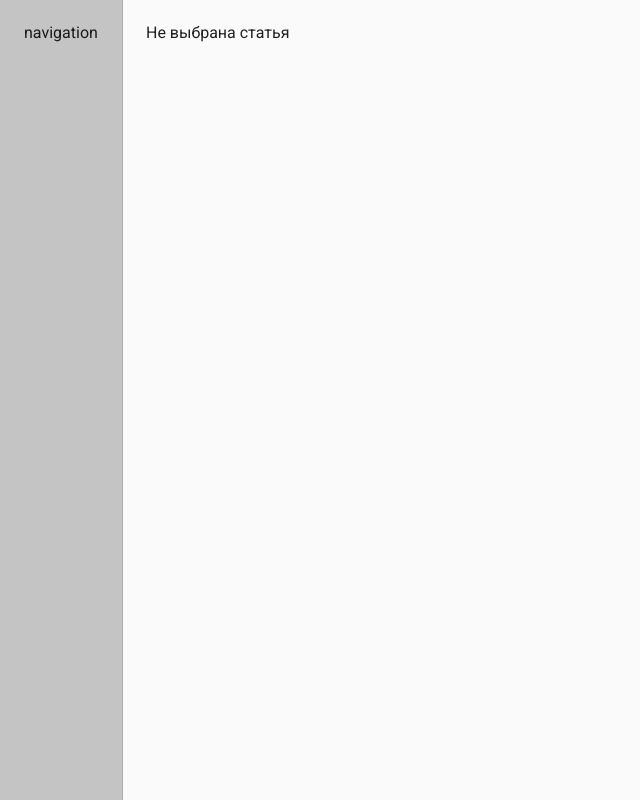
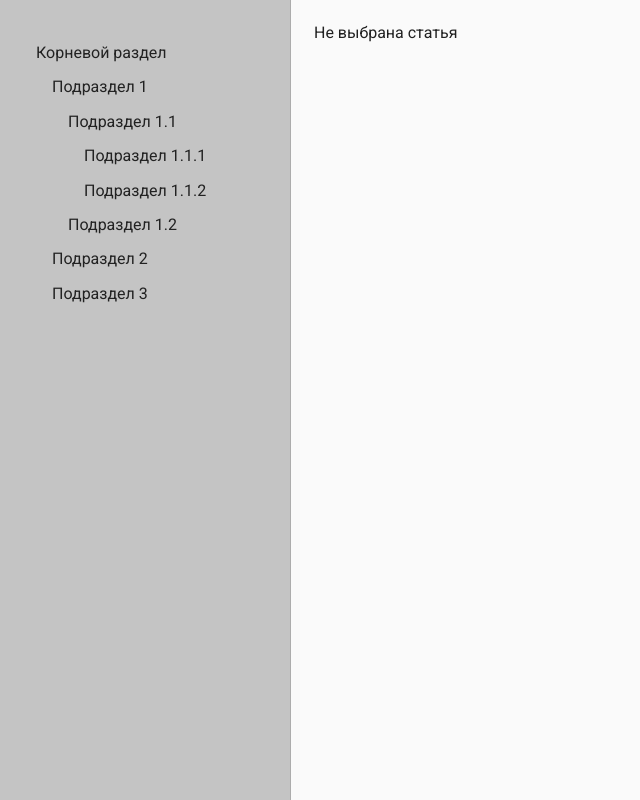
Before and after one commit to rti-academy/wiki, an Angular app: page / in a window 1280 px wide. Shown: the whole page, without its empty margins (0-640 px from the left). Built offline with nearby package versions, Linux system fonts and the light colour scheme.

Commit message:
Add routing to heading tree

```diff
--- a/src/app/app.component.html
+++ b/src/app/app.component.html
@@ -1,5 +1,7 @@
 <mat-sidenav-container>
-  <mat-sidenav mode="side" opened>navigation</mat-sidenav>
+  <mat-sidenav mode="side" opened>
+    <app-heading-tree></app-heading-tree>
+  </mat-sidenav>
   <mat-sidenav-content>
     <router-outlet></router-outlet>
   </mat-sidenav-content>
--- a/src/app/components/heading-tree-node/heading-tree-node.component.html
+++ b/src/app/components/heading-tree-node/heading-tree-node.component.html
@@ -1,4 +1,4 @@
-<a class="heading-link" href="#">{{ articleTreeNode.article.title }}</a>
+<a class="heading-link" [routerLink]="['articles', articleTreeNode.article.id]">{{ articleTreeNode.article.title }}</a>
 <ul class="heading-list" *ngIf="articleTreeNode.childNodes.length > 0">
     <li class="heading-tree-item" *ngFor="let childNode of articleTreeNode.childNodes;">
         <app-heading-tree-node [articleTreeNode]="childNode"></app-heading-tree-node>
```
